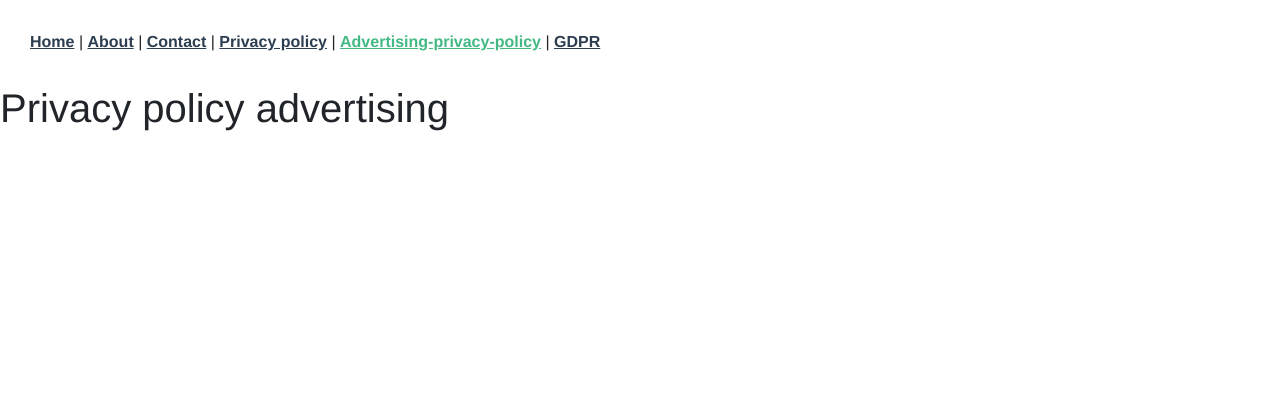
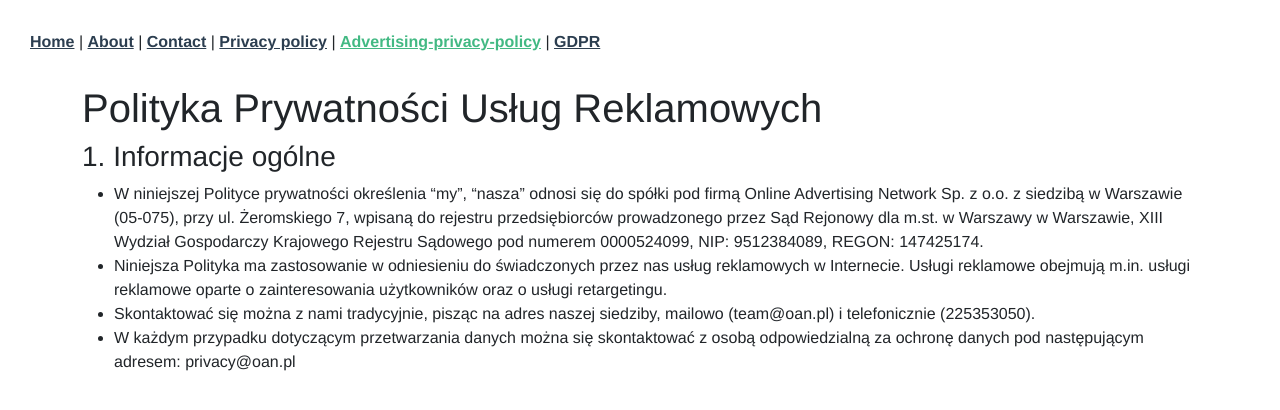
Before and after one commit to jaroslaw-filipiak/oan, a Vue app: page /advertising-privacy-policy in a window 1280 px wide. Shown: the top 410 px of the page. Built offline with nearby package versions, Linux system fonts and the light colour scheme.

Commit message:
Simple content pages content

```diff
--- a/src/views/AdvertisingPrivacyPolicyView.vue
+++ b/src/views/AdvertisingPrivacyPolicyView.vue
@@ -1,3 +1,37 @@
 <template>
-    <h1>Privacy policy advertising</h1>
+   <section class="content-page">
+     <div class="container-fluid">
+       <div class="container">
+
+         <div class="row">
+           <div class="col"><h1>Polityka Prywatności Usług Reklamowych</h1></div>
+         </div>
+
+         <div class="row">
+           <div class="col">
+
+             <h3> 1. Informacje ogólne</h3>
+
+             <ul>
+               <li>W niniejszej Polityce prywatności określenia “my”, “nasza” odnosi się do spółki pod firmą Online Advertising Network Sp. z o.o. z siedzibą w Warszawie (05-075), przy ul. Żeromskiego 7, wpisaną do rejestru przedsiębiorców prowadzonego przez Sąd Rejonowy dla m.st. w Warszawy w Warszawie, XIII Wydział Gospodarczy Krajowego Rejestru Sądowego pod numerem 0000524099, NIP: 9512384089, REGON: 147425174.
+               </li>
+
+               <li>
+                 Niniejsza Polityka ma zastosowanie w odniesieniu do świadczonych przez nas usług reklamowych w Internecie. Usługi reklamowe obejmują m.in. usługi reklamowe oparte o zainteresowania użytkowników oraz o usługi retargetingu.
+               </li>
+
+               <li>Skontaktować się można z nami tradycyjnie, pisząc na adres naszej siedziby, mailowo (team@oan.pl) i telefonicznie (225353050).
+               </li>
+
+               <li>W każdym przypadku dotyczącym przetwarzania danych można się skontaktować z osobą odpowiedzialną za ochronę danych pod następującym adresem: privacy@oan.pl
+               </li>
+             </ul>
+
+           </div>
+
+         </div>
+
+       </div>
+     </div>
+   </section>
 </template>
--- a/src/views/PrivacyPolicyView.vue
+++ b/src/views/PrivacyPolicyView.vue
@@ -1,3 +1,37 @@
 <template>
-    <h1>Privacy policy</h1>
+  <section class="content-page">
+    <div class="container-fluid">
+      <div class="container">
+
+        <div class="row">
+          <div class="col"><h1>Polityka Prywatności</h1></div>
+        </div>
+
+        <div class="row">
+          <div class="col">
+
+            <h3> 1. Informacje ogólne</h3>
+
+            <ul>
+              <li>W niniejszej Polityce prywatności określenia “my”, “nasza” odnosi się do spółki pod firmą Online Advertising Network Sp. z o.o. z siedzibą w Warszawie (05-075), przy ul. Żeromskiego 7, wpisaną do rejestru przedsiębiorców prowadzonego przez Sąd Rejonowy dla m.st. w Warszawy w Warszawie, XIII Wydział Gospodarczy Krajowego Rejestru Sądowego pod numerem 0000524099, NIP: 9512384089, REGON: 147425174.
+              </li>
+
+              <li>
+                Niniejsza Polityka ma zastosowanie w odniesieniu do świadczonych przez nas usług reklamowych w Internecie. Usługi reklamowe obejmują m.in. usługi reklamowe oparte o zainteresowania użytkowników oraz o usługi retargetingu.
+              </li>
+
+              <li>Skontaktować się można z nami tradycyjnie, pisząc na adres naszej siedziby, mailowo (team@oan.pl) i telefonicznie (225353050).
+              </li>
+
+              <li>W każdym przypadku dotyczącym przetwarzania danych można się skontaktować z osobą odpowiedzialną za ochronę danych pod następującym adresem: privacy@oan.pl
+              </li>
+            </ul>
+
+          </div>
+
+        </div>
+
+      </div>
+    </div>
+  </section>
 </template>
```
